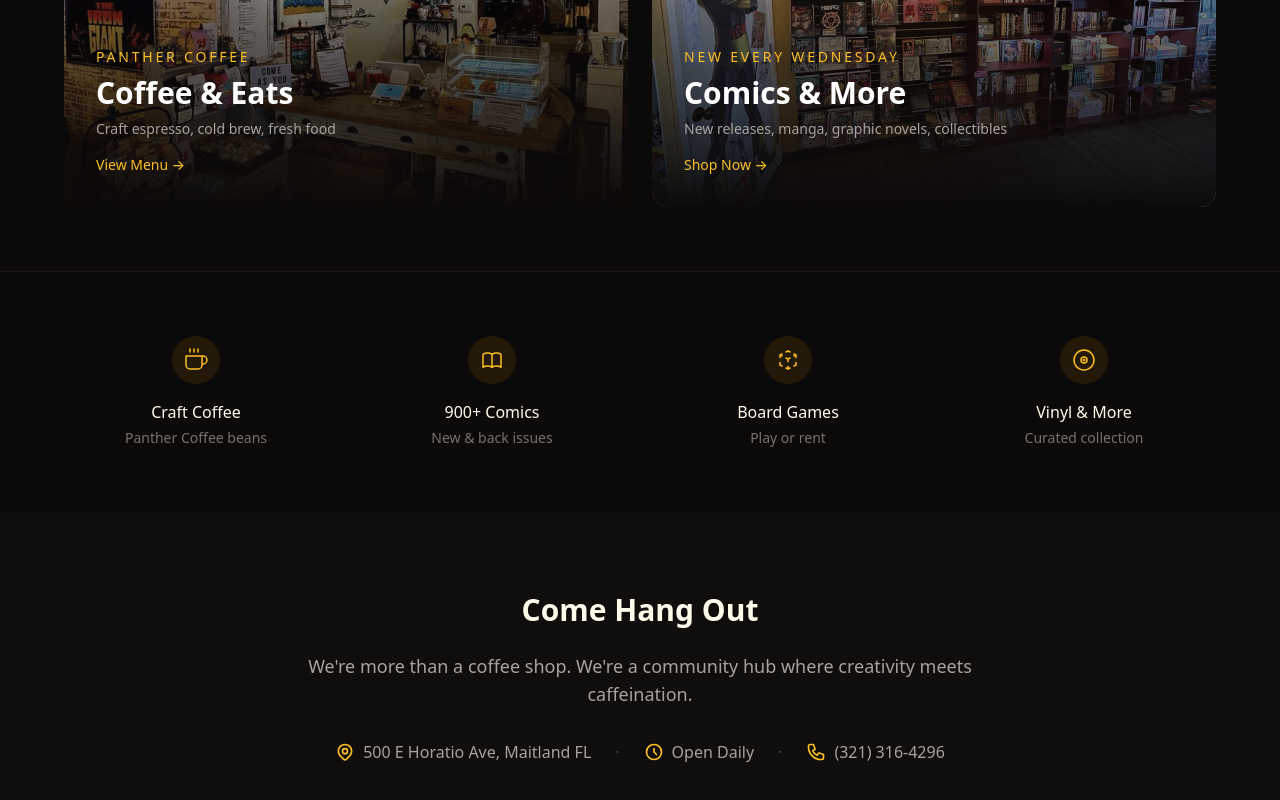
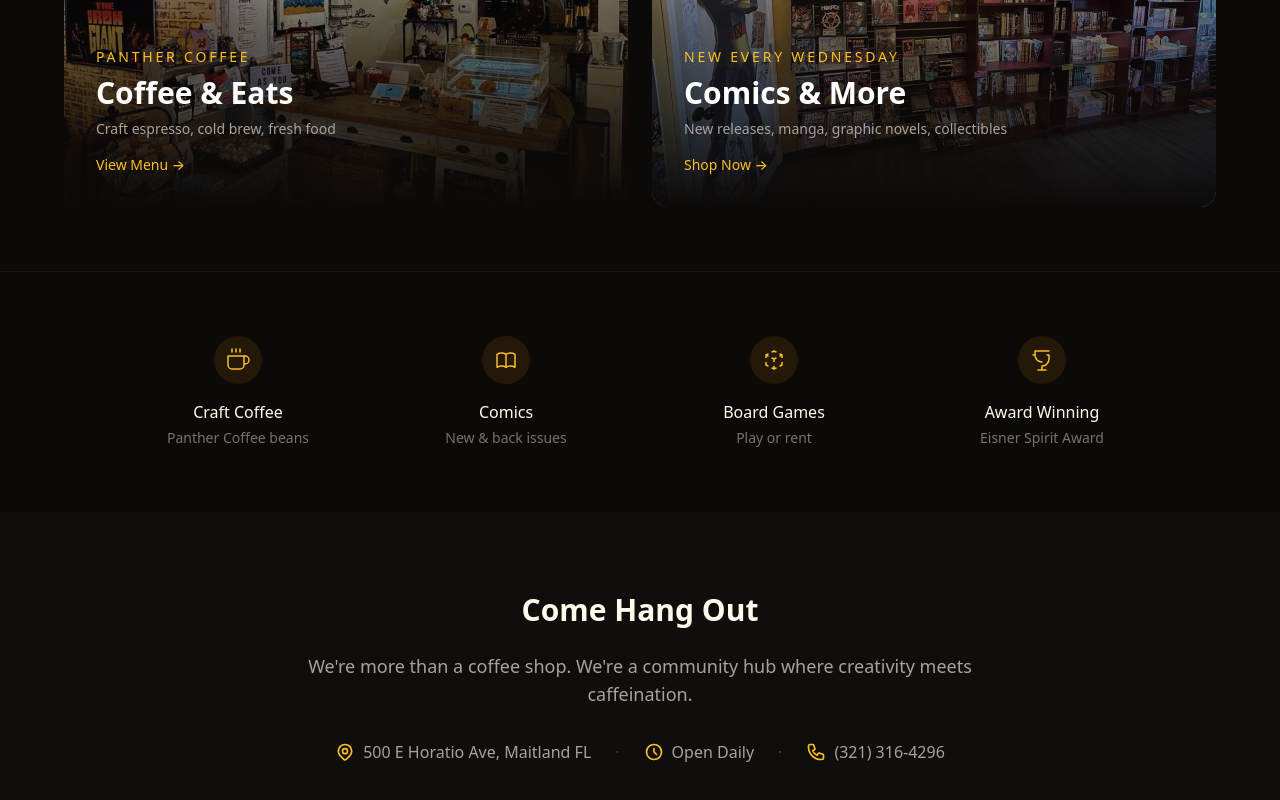
Before and after one commit to cabibbz123-code/CoffeeComics, a Next.js app: page / in a window 1280 px wide. Shown: the part 1057-1857 px from the top of the page. Built offline with nearby package versions, Linux system fonts and the light colour scheme.

Commit message:
Update features with verified info

```diff
--- a/src/app/page.tsx
+++ b/src/app/page.tsx
@@ -108,7 +108,7 @@ export default function Home() {
 
       {/* Features Row */}
       <section className="py-16 px-6 border-t border-stone-800/50">
-        <div className="max-w-6xl mx-auto grid grid-cols-2 md:grid-cols-4 gap-8">
+        <div className="max-w-5xl mx-auto grid grid-cols-2 md:grid-cols-4 gap-12">
           <div className="text-center">
             <div className="w-12 h-12 mx-auto mb-4 rounded-full bg-amber-500/10 flex items-center justify-center">
               <CoffeeIcon className="w-6 h-6 text-amber-400" />
@@ -120,7 +120,7 @@ export default function Home() {
             <div className="w-12 h-12 mx-auto mb-4 rounded-full bg-amber-500/10 flex items-center justify-center">
               <ComicIcon className="w-6 h-6 text-amber-400" />
             </div>
-            <h4 className="text-amber-50 font-medium mb-1">900+ Comics</h4>
+            <h4 className="text-amber-50 font-medium mb-1">Comics</h4>
             <p className="text-stone-500 text-sm">New & back issues</p>
           </div>
           <div className="text-center">
@@ -132,10 +132,10 @@ export default function Home() {
           </div>
           <div className="text-center">
             <div className="w-12 h-12 mx-auto mb-4 rounded-full bg-amber-500/10 flex items-center justify-center">
-              <VinylIcon className="w-6 h-6 text-amber-400" />
+              <TrophyIcon className="w-6 h-6 text-amber-400" />
             </div>
-            <h4 className="text-amber-50 font-medium mb-1">Vinyl & More</h4>
-            <p className="text-stone-500 text-sm">Curated collection</p>
+            <h4 className="text-amber-50 font-medium mb-1">Award Winning</h4>
+            <p className="text-stone-500 text-sm">Eisner Spirit Award</p>
           </div>
         </div>
       </section>
@@ -205,6 +205,14 @@ function VinylIcon({ className }: { className?: string }) {
   );
 }
 
+function TrophyIcon({ className }: { className?: string }) {
+  return (
+    <svg className={className} fill="none" stroke="currentColor" viewBox="0 0 24 24">
+      <path strokeLinecap="round" strokeLinejoin="round" strokeWidth={1.5} d="M5 3h14M5 3v4a7 7 0 007 7m-7-7H3m16 0h-2m2 0v4a7 7 0 01-7 7m0 0v4m0 0H8m4 0h4" />
+    </svg>
+  );
+}
+
 function LocationIcon({ className }: { className?: string }) {
   return (
     <svg className={className} fill="none" stroke="currentColor" viewBox="0 0 24 24">
```
